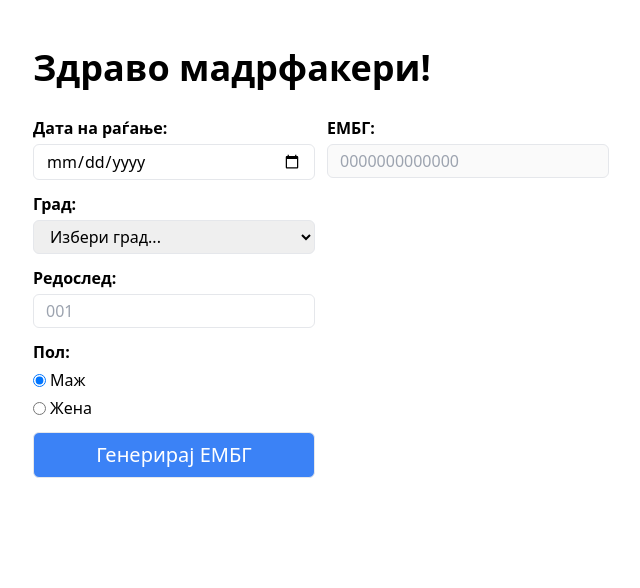
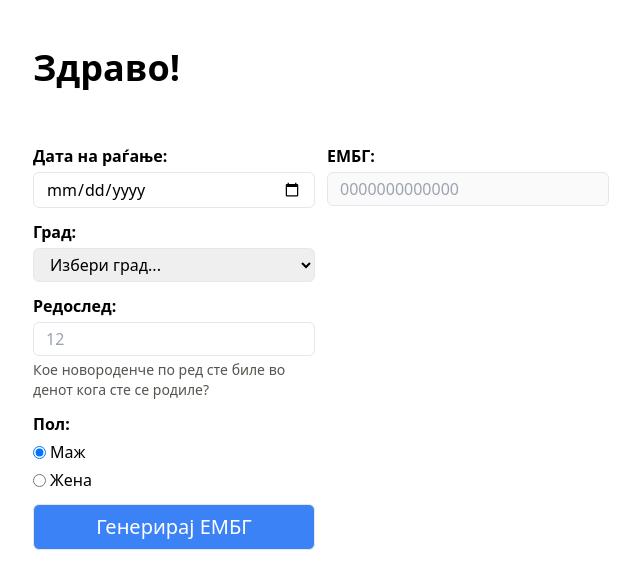
Before and after one commit to VlatkoStojkoski/embg-gen, a website: page public/index.html in a window 1280 px wide. Shown: the whole page, without its empty margins (119-759 px from the left). Drawn offline with Linux system fonts and the light colour scheme.

Commit message:
add correct order validation and message

```diff
--- a/public/index.html
+++ b/public/index.html
@@ -11,7 +11,8 @@
 
 <body class="w-screen min-h-screen">
 	<main class="container max-w-screen-lg mx-auto px-6 py-12 flex flex-col gap-y-4">
-		<h1 class="text-3xl sm:text-4xl font-bold mb-3">Здраво мадрфакери!</h1>
+		<h1 class="text-3xl sm:text-4xl font-bold mb-3">Здраво!</h1>
+		<h2 class="text-xl sm:text-2xl font-bold mb-3"></h2>
 
 		<div class="grid grid-rows-2 sm:grid-rows-1 sm:grid-cols-2 w-full max-w-sm sm:max-w-xl gap-x-3 gap-y-6">
 			<form id="embg-data-form" class="w-full flex flex-col gap-3">
@@ -38,7 +39,8 @@
 
 				<div class="flex flex-col gap-1">
 					<label for="order" class="font-semibold">Редослед:</label>
-					<input name="order" id="order" placeholder="001" class="input" type="number" />
+					<input name="order" id="order" placeholder="12" class="input" type="number" />
+					<p class="text-sm text-stone-600 max-w-[90%]">Кое новороденче по ред сте биле во денот кога сте се родиле?</p>
 				</div>
 
 				<div class="flex flex-col gap-1">
--- a/public/script.js
+++ b/public/script.js
@@ -38,10 +38,6 @@ const validate = (inputs) => {
 	// order validation
 	if (inputs.order.value === '') {
 		errors.push('Order is required');
-	}
-
-	if (inputs.order.value.length !== 3 || isNaN(+inputs.order.value)) {
-		errors.push('Order must be a 3 digit number');
 	}
 
 	// sex validation
```
Also changed, not shown: public/styles.css.
